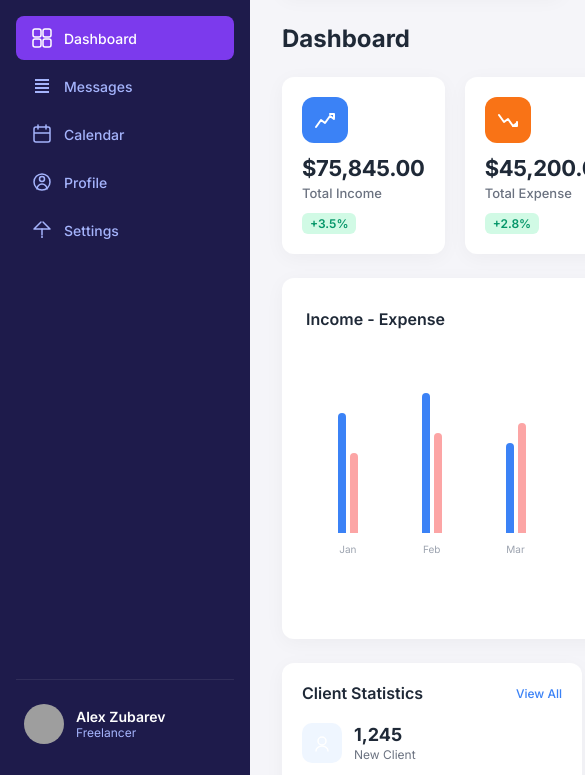
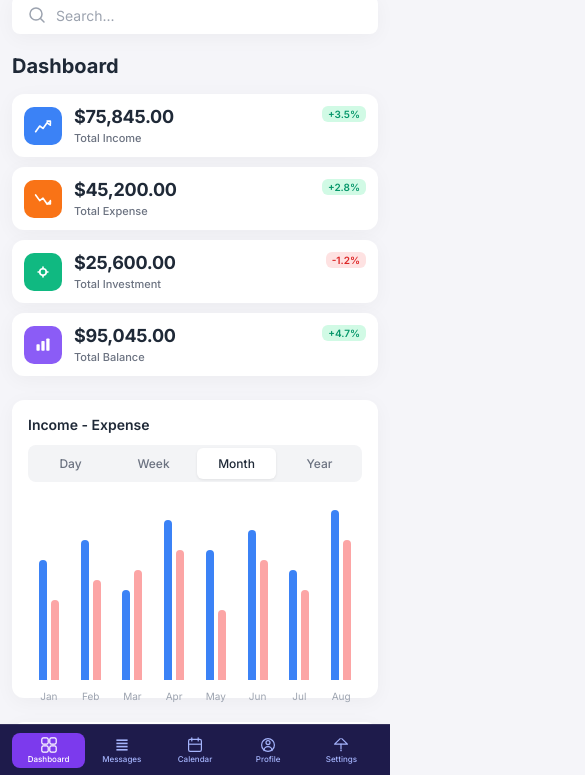
Before and after one commit to AlexZubareff/crm_freelancer_zula, a plain HTML site: page index.html in a window 390 px wide. Shown: the part 68-843 px from the top of the page, 585 px wide, since content can reach past the window. Drawn offline with Linux system fonts and the light colour scheme; grey boxes are pictures that could not be loaded.

Commit message:
Add responsive design (mobile + tablet)

```diff
--- a/style.css
+++ b/style.css
@@ -547,3 +547,273 @@ input { border: none; outline: none; font-family: inherit; }
   background: #F3F4F6;
   color: #6B7280;
 }
+
+/* ========== RESPONSIVE ========== */
+
+/* Tablet (768-1024px) */
+@media (max-width: 1024px) {
+  .stats {
+    grid-template-columns: repeat(2, 1fr);
+    gap: 16px;
+  }
+
+  .bottom-section {
+    grid-template-columns: 1fr;
+  }
+
+  .main {
+    padding: 20px 24px;
+  }
+
+  .header__search {
+    width: 200px;
+  }
+}
+
+/* Mobile (<768px) — sidebar becomes bottom nav */
+@media (max-width: 768px) {
+  :root {
+    --sidebar-width: 0px;
+  }
+
+  .layout {
+    flex-direction: column;
+    padding-bottom: 72px;
+  }
+
+  /* Sidebar → bottom navigation */
+  .sidebar {
+    position: fixed;
+    bottom: 0;
+    left: 0;
+    right: 0;
+    top: auto;
+    width: 100%;
+    height: auto;
+    padding: 8px 12px;
+    flex-direction: row;
+    align-items: center;
+    border-top: 1px solid rgba(255,255,255,0.1);
+    z-index: 200;
+  }
+
+  .sidebar__header {
+    display: none;
+  }
+
+  .nav {
+    flex-direction: row;
+    gap: 0;
+    flex: 1;
+    justify-content: space-around;
+  }
+
+  .nav__item {
+    flex-direction: column;
+    padding: 6px 8px;
+    gap: 2px;
+    font-size: 9px;
+    border-radius: 8px;
+    flex: 1;
+    text-align: center;
+  }
+
+  .nav__item span {
+    font-size: 9px;
+    line-height: 1.1;
+  }
+
+  .nav__icon {
+    width: 18px;
+    height: 18px;
+  }
+
+  .sidebar__user {
+    display: none;
+  }
+
+  /* Main takes full width */
+  .main {
+    margin-left: 0;
+    padding: 16px;
+  }
+
+  /* Header */
+  .header {
+    flex-wrap: wrap;
+    gap: 12px;
+    margin-bottom: 20px;
+  }
+
+  .header__search {
+    width: 100%;
+    order: 2;
+  }
+
+  .header__actions {
+    order: 1;
+    margin-left: auto;
+  }
+
+  .dashboard__title {
+    font-size: 20px;
+    margin-bottom: 16px;
+  }
+
+  /* Stats: 2 columns */
+  .stats {
+    grid-template-columns: repeat(2, 1fr);
+    gap: 12px;
+  }
+
+  .stats__card {
+    padding: 14px;
+    gap: 8px;
+  }
+
+  .stats__icon {
+    width: 38px;
+    height: 38px;
+    border-radius: 10px;
+  }
+
+  .stats__icon svg {
+    width: 18px;
+    height: 18px;
+  }
+
+  .stats__value {
+    font-size: 18px;
+  }
+
+  .stats__label {
+    font-size: 11px;
+  }
+
+  .stats__change {
+    font-size: 10px;
+    padding: 2px 6px;
+  }
+
+  /* Chart */
+  .chart-section {
+    padding: 16px;
+  }
+
+  .chart-section__header {
+    flex-direction: column;
+    align-items: flex-start;
+    gap: 12px;
+  }
+
+  .chart-section__tabs {
+    align-self: stretch;
+  }
+
+  .tab-btn {
+    flex: 1;
+    text-align: center;
+    padding: 8px 10px;
+  }
+
+  .chart {
+    height: 180px;
+  }
+
+  .chart__bar {
+    width: 6px;
+  }
+
+  .chart__bar-label {
+    font-size: 8px;
+  }
+
+  .chart__bars {
+    height: 160px;
+  }
+
+  .chart__bars-wrapper {
+    height: 140px;
+    gap: 3px;
+  }
+
+  /* Bottom section */
+  .bottom-section {
+    grid-template-columns: 1fr;
+    gap: 16px;
+  }
+
+  .client-stats,
+  .recent-orders {
+    padding: 16px;
+  }
+
+  .client-stat-item__value {
+    font-size: 16px;
+  }
+
+  /* Orders table scrollable */
+  .recent-orders {
+    overflow-x: auto;
+  }
+
+  .orders-table {
+    min-width: 100%;
+  }
+
+  .orders-table th,
+  .orders-table td {
+    white-space: nowrap;
+    padding: 10px 8px;
+  }
+
+  .orders-table th:first-child,
+  .orders-table td:first-child {
+    padding-left: 0;
+  }
+
+  .orders-table th:last-child,
+  .orders-table td:last-child {
+    padding-right: 0;
+  }
+}
+
+/* Small mobile (<480px) */
+@media (max-width: 480px) {
+  .stats {
+    grid-template-columns: 1fr;
+    gap: 10px;
+  }
+
+  .main {
+    padding: 12px;
+  }
+
+  .stats__card {
+    flex-direction: row;
+    align-items: center;
+    gap: 12px;
+    padding: 12px;
+  }
+
+  .stats__info {
+    flex: 1;
+  }
+
+  .chart-section__title {
+    font-size: 14px;
+  }
+
+  .nav__item {
+    padding: 4px 6px;
+  }
+
+  .nav__item span {
+    font-size: 8px;
+  }
+
+  .nav__icon {
+    width: 16px;
+    height: 16px;
+  }
+}
```
